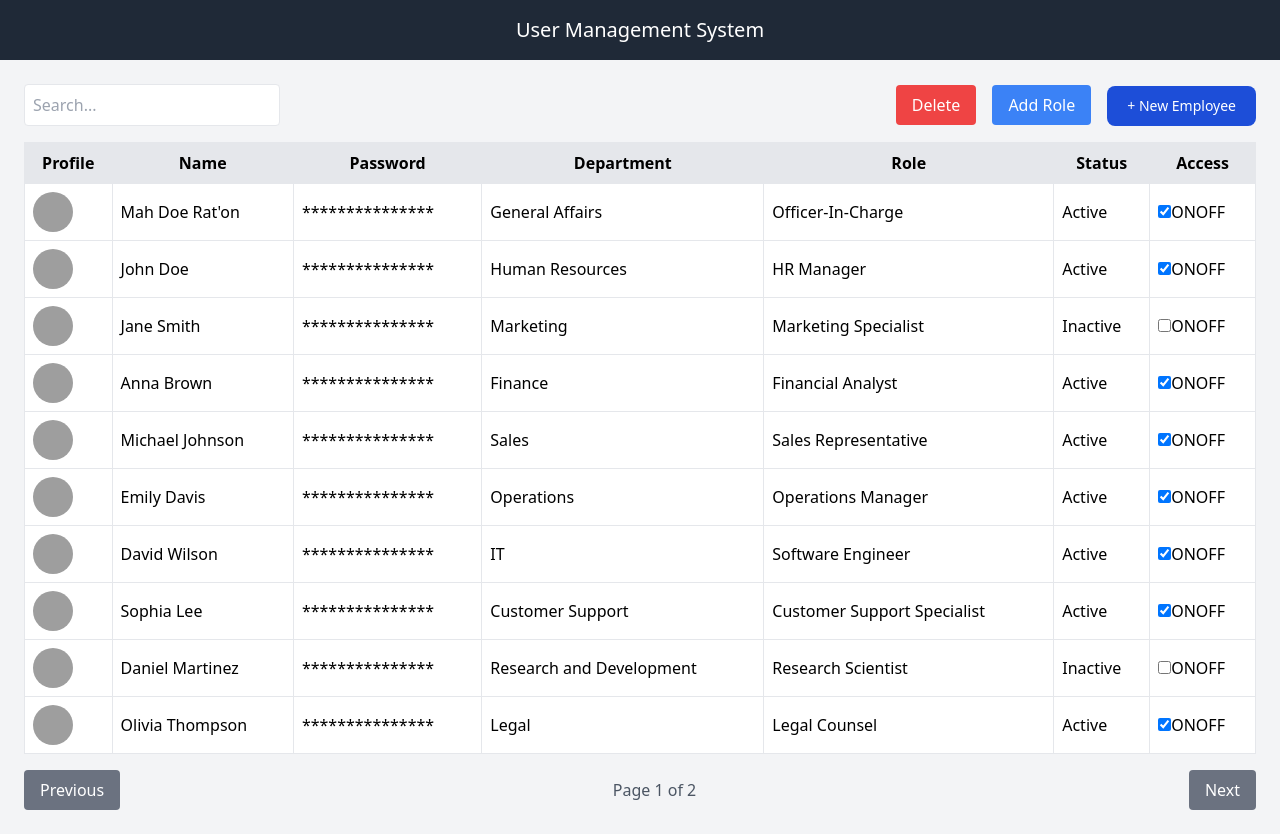
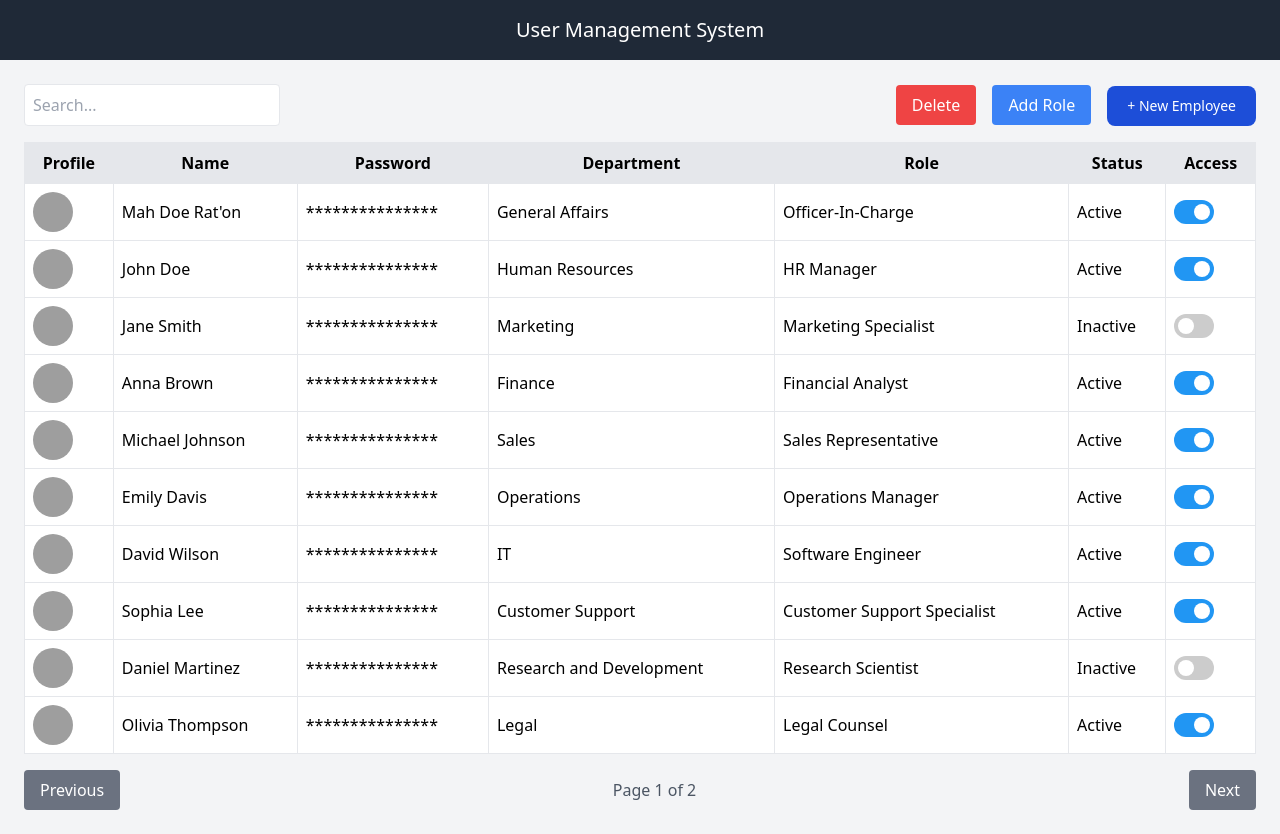
Before and after one commit to Sh4xi/HRIS, an Angular app: page /user-management in a window 1280 px wide. Built offline with nearby package versions, Linux system fonts and the light colour scheme; grey boxes are pictures that could not be loaded.

Commit message:
Modified access button

```diff
--- a/src/app/user-management/user-management.component.css
+++ b/src/app/user-management/user-management.component.css
@@ -0,0 +1,57 @@
+.switch {
+    position: relative;
+    display: inline-block;
+    width: 40px;
+    height: 24px;
+  }
+
+  .switch input {
+    opacity: 0;
+    width: 0;
+    height: 0;
+  }
+
+  .slider {
+    position: absolute;
+    cursor: pointer;
+    top: 0;
+    left: 0;
+    right: 0;
+    bottom: 0;
+    background-color: #ccc;
+    transition: .4s;
+    border-radius: 24px;
+  }
+
+  .slider:before {
+    position: absolute;
+    content: "";
+    height: 16px;
+    width: 16px;
+    left: 4px;
+    bottom: 4px;
+    background-color: white;
+    transition: .4s;
+    border-radius: 50%;
+  }
+
+  input:checked + .slider {
+    background-color: #2196F3;
+  }
+
+  input:checked + .slider:before {
+    transform: translateX(16px);
+  }
+
+  .on, .off {
+    color: white;
+    position: absolute;
+    transform: translate(-50%, -50%);
+    top: 50%;
+    left: 50%;
+    font-size: 10px;
+    font-weight: bold;
+  }
+
+  .on { left: 60%; }
+  .off { left: 40%; }
--- a/src/app/user-management/user-management.component.html
+++ b/src/app/user-management/user-management.component.html
@@ -1,4 +1,4 @@
-<header class="bg-gray-800 text-white flex justify-center items center py-4 px-6"> <!-- Header Section -->
+<header class="bg-gray-800 text-white flex justify-center items-center py-4 px-6"> <!-- Header Section -->
     <h1 class="text-xl">User Management System</h1>
   </header>
 
@@ -142,11 +142,8 @@
               <td class="border p-2">{{ user.status }}</td> <!-- User Status -->
               <td class="border p-2">
                 <label class="switch"> <!-- Access Toggle Switch -->
-                              <input type="checkbox" class="access-toggle" [(ngModel)]="user.access" (change)="toggleUserAccess(user)">
-                              <span class="slider round">
-                                  <span class="on">ON</span>
-                                  <span class="off">OFF</span>
-                              </span>
+                  <input type="checkbox" class="access-toggle visually-hidden" [(ngModel)]="user.access" (change)="toggleUserAccess(user)">
+                  <span class="slider round flex justify-center items-center"></span>
                 </label>
               </td>
             </tr>
```
Also changed, not shown: src/app/user-management/user-management.component.ts (line endings or trailing spaces). Lines whose indentation alone changed are shown as unchanged.
